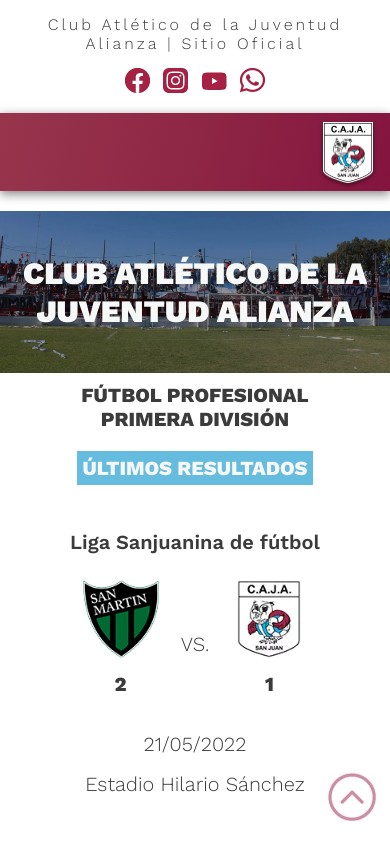
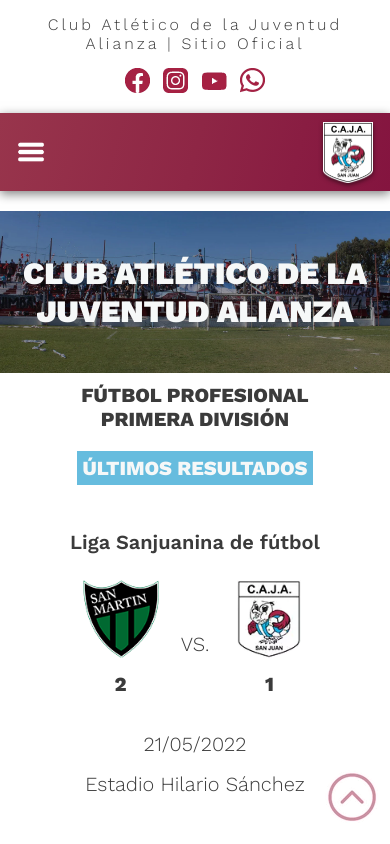
Before and after one commit to JoaquinMontero96/alianza, a website: page index.html in a window 390 px wide. Shown: the top 844 px of the page. Drawn offline with nearby package versions, Linux system fonts and the light colour scheme.

Commit message:
Reparación del botón hamburguesa

```diff
--- a/scss/components/_buttons.scss
+++ b/scss/components/_buttons.scss
@@ -65,7 +65,7 @@
 }
 
 .navbar-toggler-icon{
-	background-image: url(../images/hmb.png);
+	background-image: url(../images/hmb.webp);
 	width: 30px;
 	height: 30px;
 }
```
Also changed, not shown: css/main.css.
